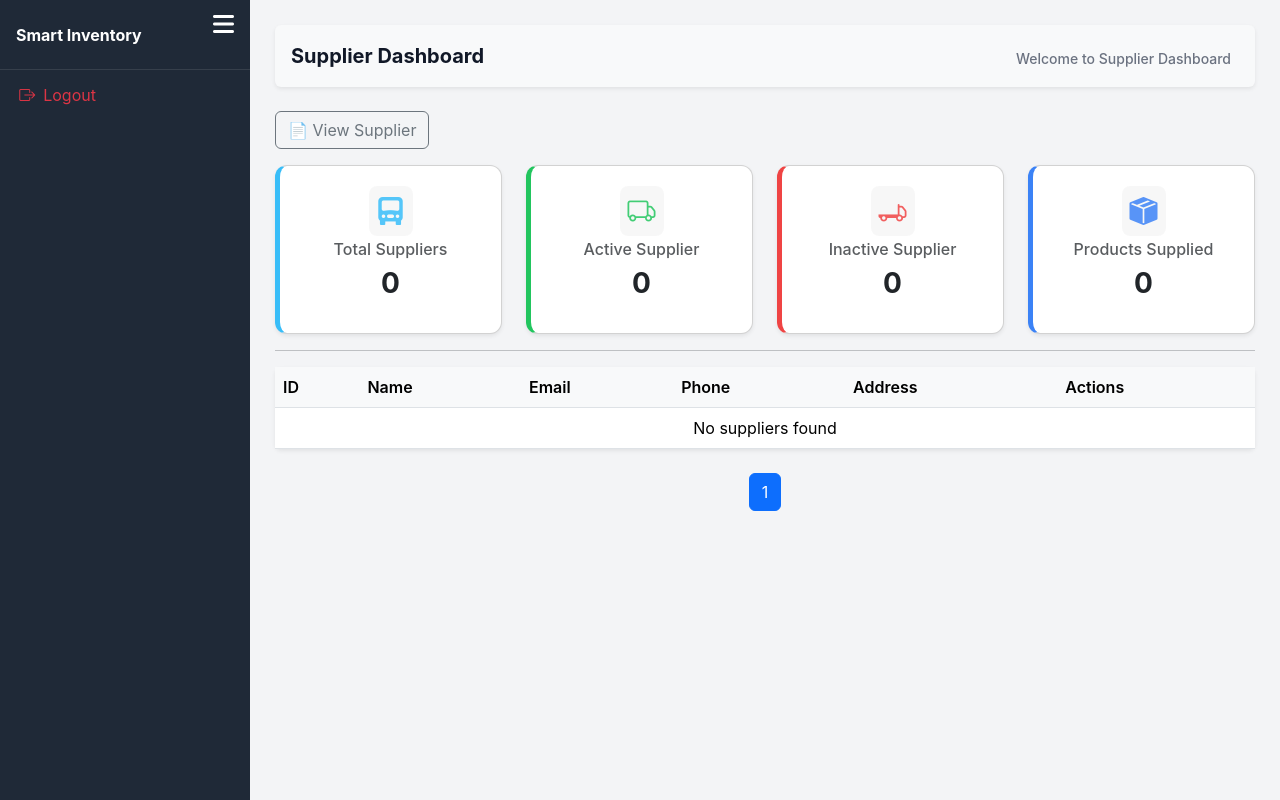
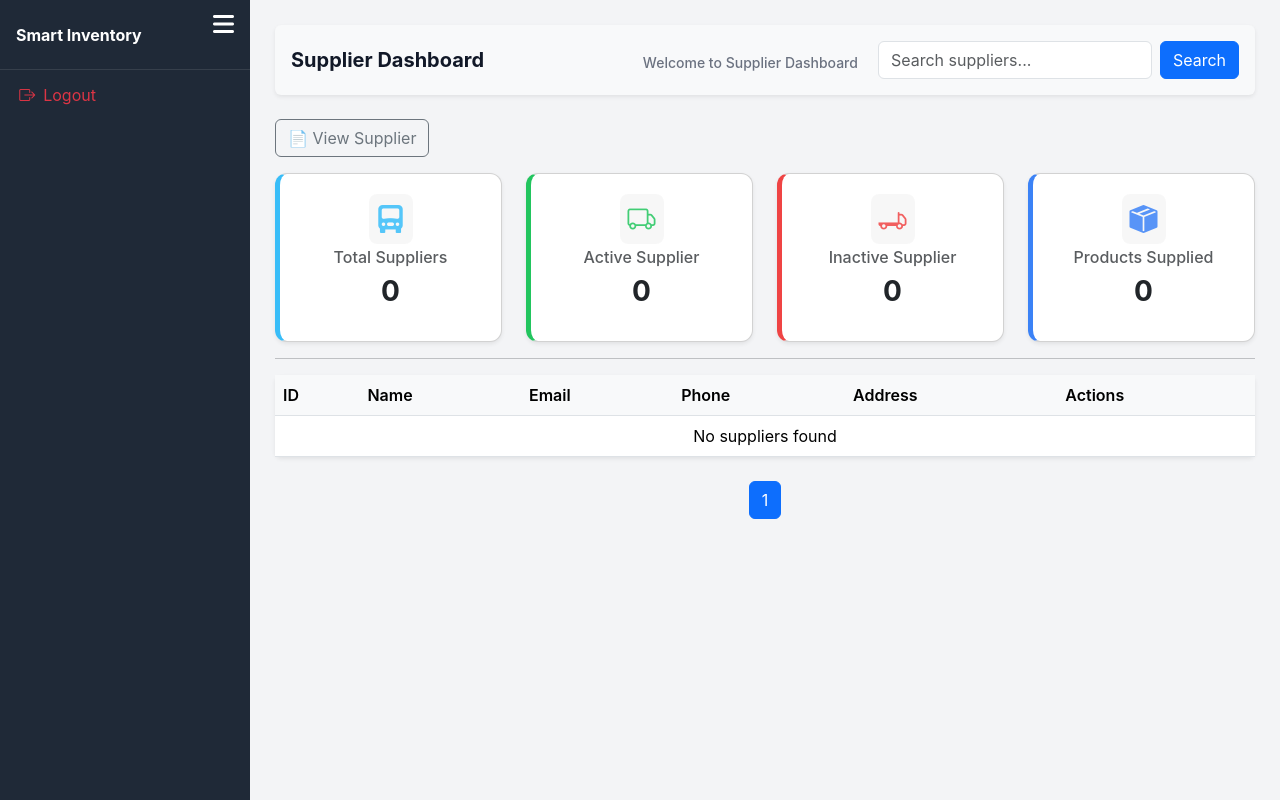
Before and after one commit to MahiKalavadia/inventory-management-system, a Django app: page /suppliers/suppliers/dashboard/ in a window 1280 px wide. Run offline with Django 5.2, Linux system fonts and the light colour scheme; data that the repository does not hold is empty.

Commit message:
Added tables on dashboard and search field

```diff
--- a/templates/dashboards/supplier_dashboard.html
+++ b/templates/dashboards/supplier_dashboard.html
@@ -18,6 +18,12 @@
     <div class="d-flex align-items-center">
         <div class="header-right d-flex align-items-center">
             <div class="welcome-text me-2">Welcome to Supplier Dashboard</div>
+            <div class="d-flex align-items-center">
+                <form method="get" class="d-flex">
+                    <input type="text" name="q" placeholder="Search suppliers..." class="form-control me-2" value="{{ search|default:'' }}">
+                    <button type="submit" class="btn btn-primary">Search</button>
+                </form>
+           </div>
         </div>
     </div>
 </div>
```
